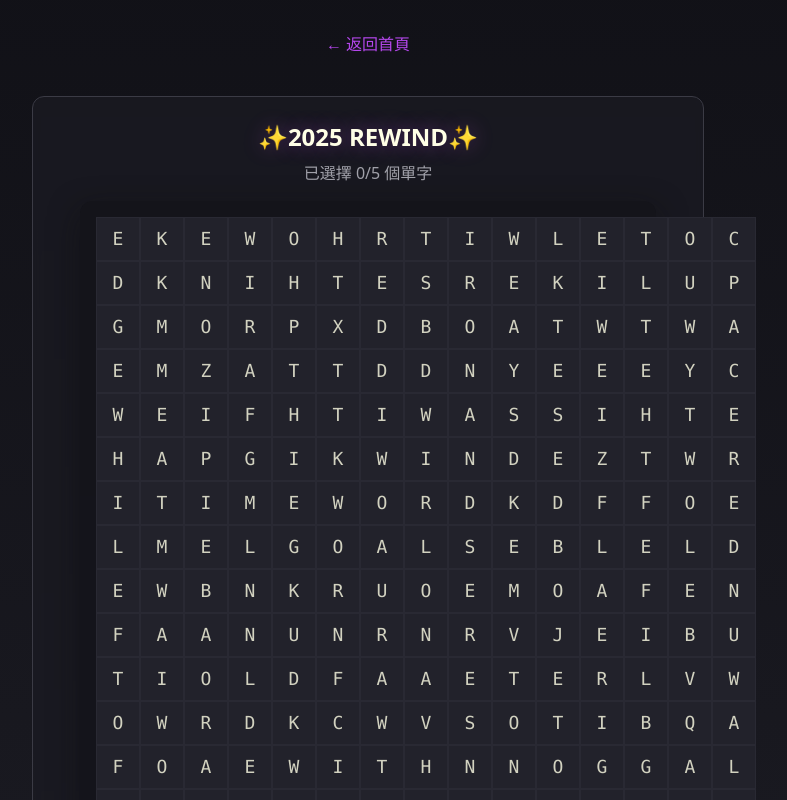
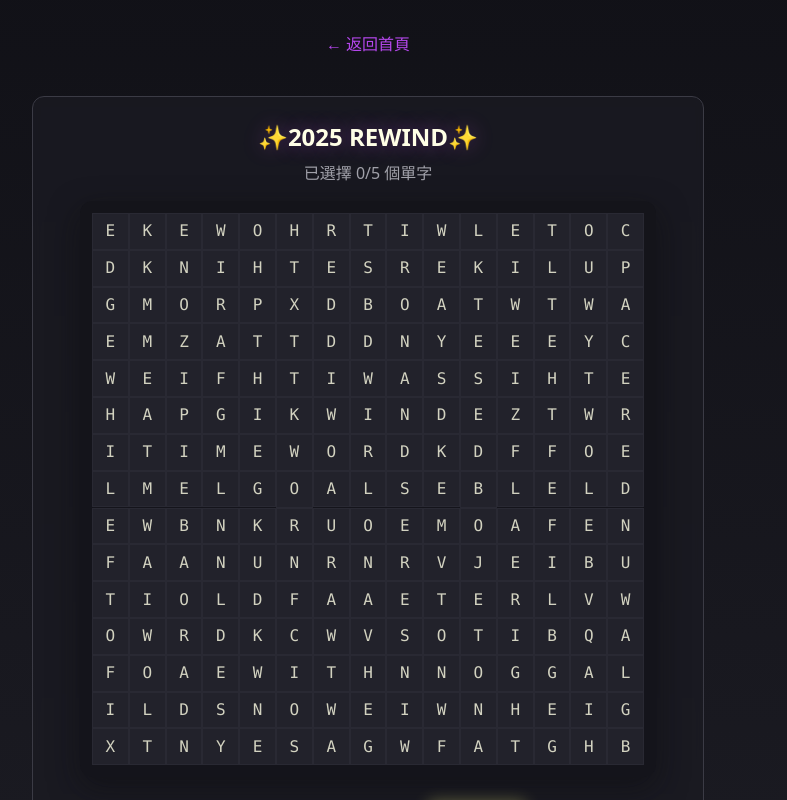
Before and after one commit to cocoooowang1230/word-fortune-teller, a React (Vite) app: page /game in a window 1280 px wide. Shown: the top 800 px of the page, without its empty margins (272-1059 px from the left). Built offline with nearby package versions, Linux system fonts and the light colour scheme; the HTML template or start-up script is replaced by a standard one.

Commit message:
Fix layout issues

```diff
--- a/src/components/WordSearchGame.tsx
+++ b/src/components/WordSearchGame.tsx
@@ -331,7 +331,7 @@ export const WordSearchGame = ({
     };
   }, [isSelecting, updateSelection, endSelection]);
   const getCellClass = (row: number, col: number): string => {
-    const baseClass = "w-full aspect-square border border-border/30 flex items-center justify-center text-base sm:text-lg font-mono cursor-pointer select-none transition-all duration-200";
+    const baseClass = "w-full aspect-square border border-border/30 flex items-center justify-center text-sm sm:text-base font-mono cursor-pointer select-none transition-all duration-200";
 
     // 檢查是否在當前選擇中
     if (currentSelection.some(pos => pos.row === row && pos.col === col)) {
@@ -444,8 +444,8 @@ export const WordSearchGame = ({
           </p>
         </div>
 
-        <div ref={gridRef} className="grid gap-1 md:gap-0 w-full max-w-sm sm:max-w-lg md:max-w-xl mx-auto mb-6 bg-background/50 p-3 sm:p-4 rounded-lg shadow-deep touch-none overflow-auto md:overflow-visible" style={{
-        gridTemplateColumns: `repeat(${GRID_SIZE}, minmax(44px, 1fr))`,
+        <div ref={gridRef} className="grid gap-0 w-full max-w-sm sm:max-w-lg md:max-w-xl mx-auto mb-6 bg-background/50 p-2 sm:p-3 rounded-lg shadow-deep touch-none overflow-hidden" style={{
+        gridTemplateColumns: `repeat(${GRID_SIZE}, minmax(0, 1fr))`,
         aspectRatio: '1'
       }} onMouseDown={startSelection} onTouchStart={startSelection}>
           {grid.map((row, rowIndex) => row.map((letter, colIndex) => <div key={`${rowIndex}-${colIndex}`} className={getCellClass(rowIndex, colIndex)}>
```
